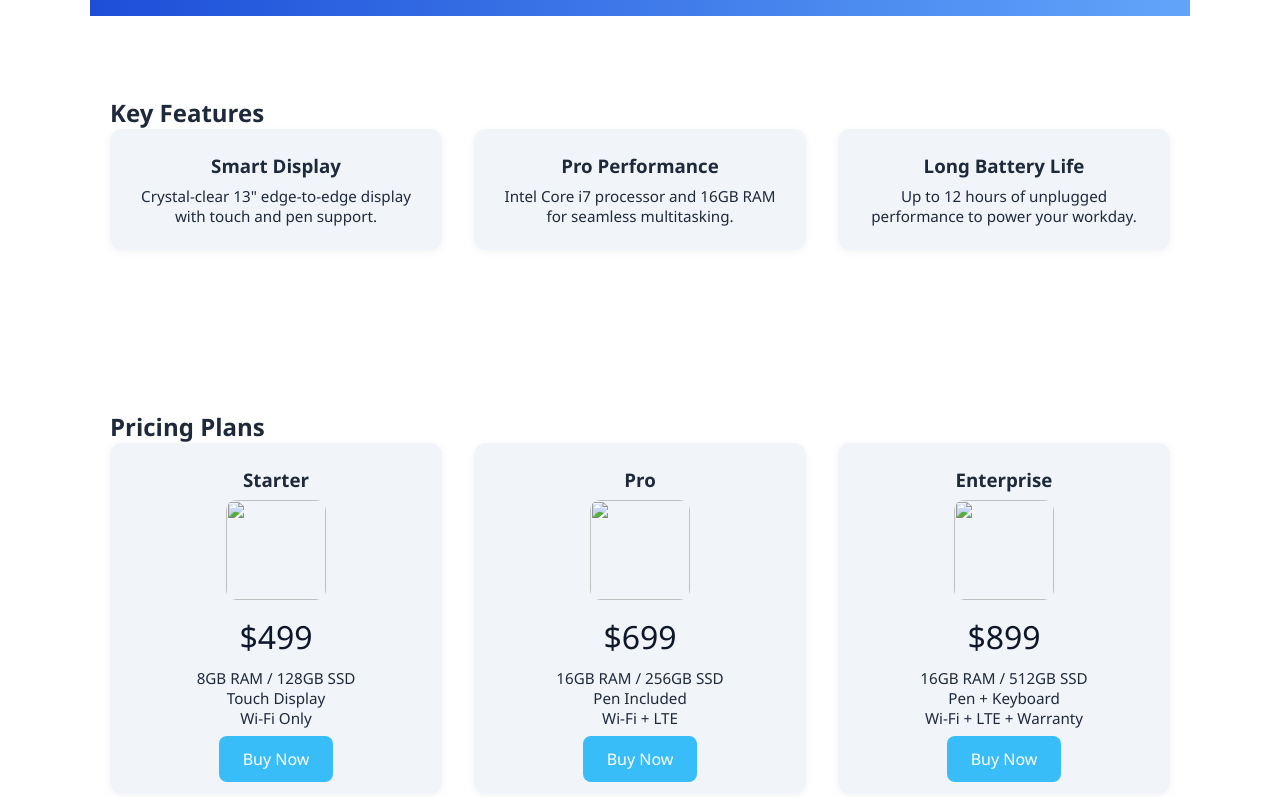
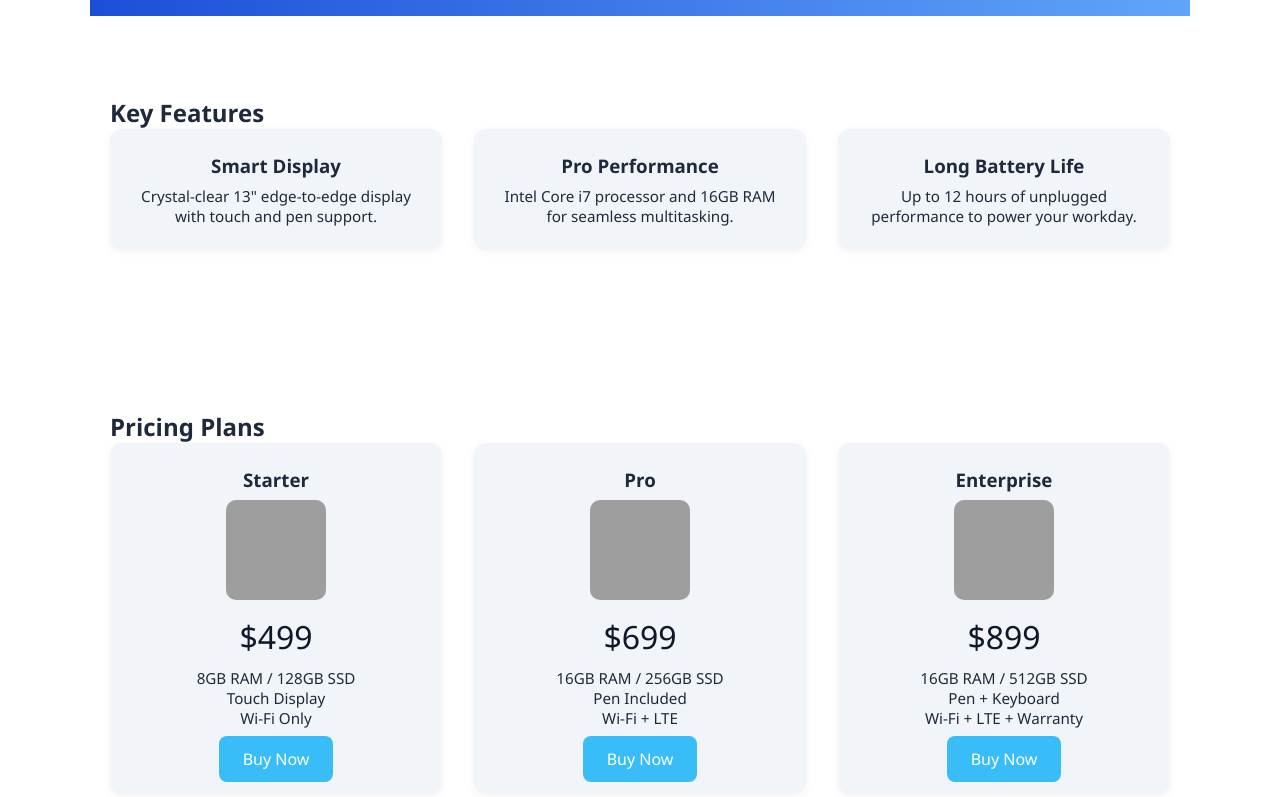
Before and after one commit to kadamsachin2006/MyOnePageWebsite, a plain HTML site: page index.html in a window 1280 px wide. Shown: the part 400-1197 px from the top of the page. Drawn offline with nearby package versions, Linux system fonts and the light colour scheme; the site is published under a folder, as on GitHub Pages, so addresses that start at the root find nothing.

Commit message:
image path changes

```diff
--- a/index.html
+++ b/index.html
@@ -48,7 +48,7 @@
     <div class="pricing-table">
       <div class="card" data-aos="flip-left">
         <h3>Starter</h3>
-        <div><img src="/images/hp tab.jpg" style="height: 100px;width: 100px;border-radius: 10px;"></div>
+        <div><img src="./images/hp tab.jpg" style="height: 100px;width: 100px;border-radius: 10px;"></div>
         <div class="price">$499</div>
         <p>8GB RAM / 128GB SSD</p>
         <p>Touch Display</p>
@@ -58,7 +58,7 @@
       </div>
       <div class="card" data-aos="flip-left">
         <h3>Pro</h3>
-        <div><img src="/images/hp tab.jpg" style="height: 100px;width: 100px;border-radius: 10px;"></div>
+        <div><img src="./images/hp tab.jpg" style="height: 100px;width: 100px;border-radius: 10px;"></div>
         <div class="price">$699</div>
         <p>16GB RAM / 256GB SSD</p>
         <p>Pen Included</p>
@@ -68,7 +68,7 @@
       </div>
       <div class="card" data-aos="flip-left">
         <h3>Enterprise</h3>
-        <div><img src="/images/hp tab.jpg" style="height: 100px;width: 100px;border-radius: 10px;"></div>
+        <div><img src="./images/hp tab.jpg" style="height: 100px;width: 100px;border-radius: 10px;"></div>
         <div class="price">$899</div>
         <p>16GB RAM / 512GB SSD</p>
         <p>Pen + Keyboard</p>
```
